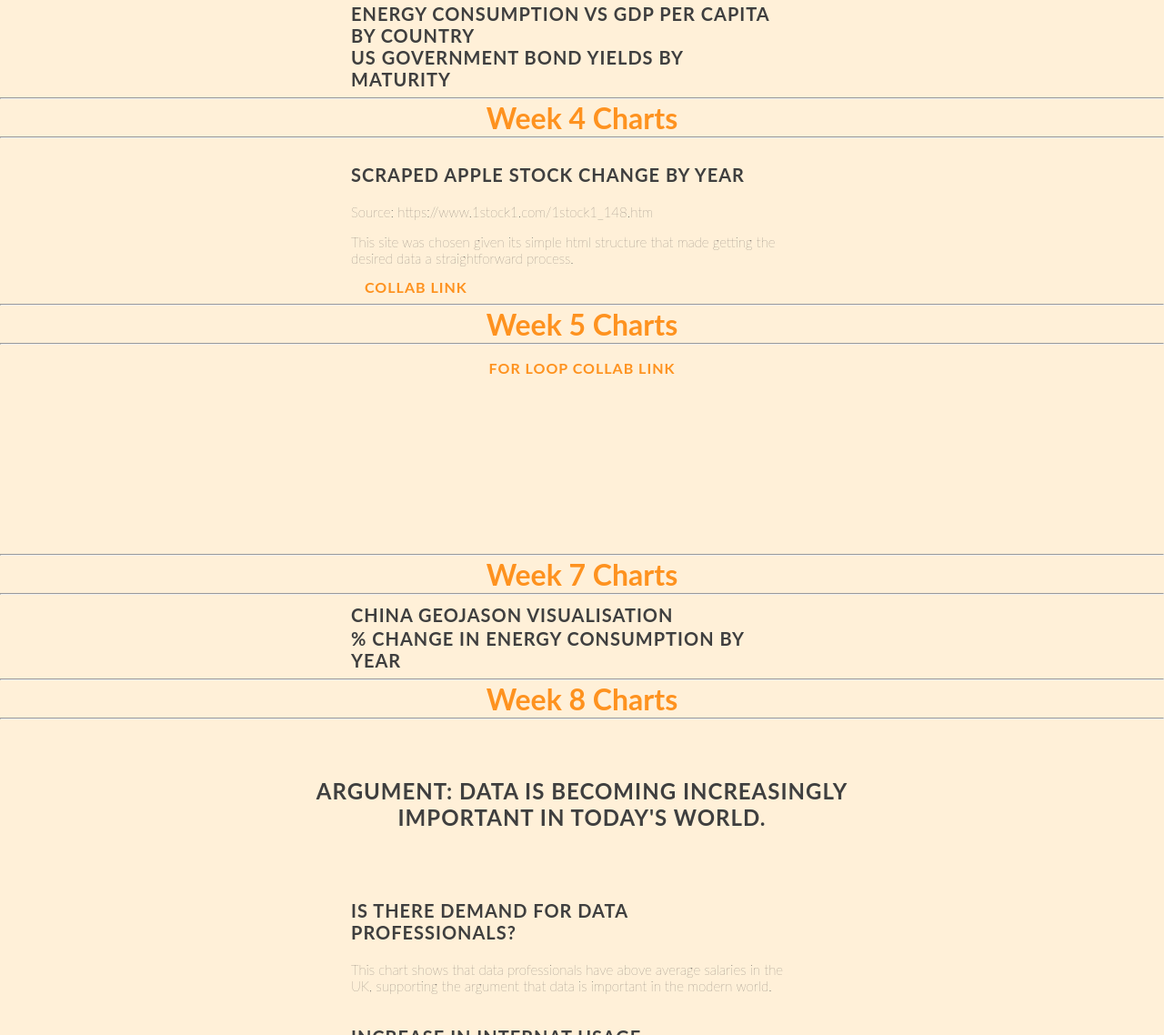
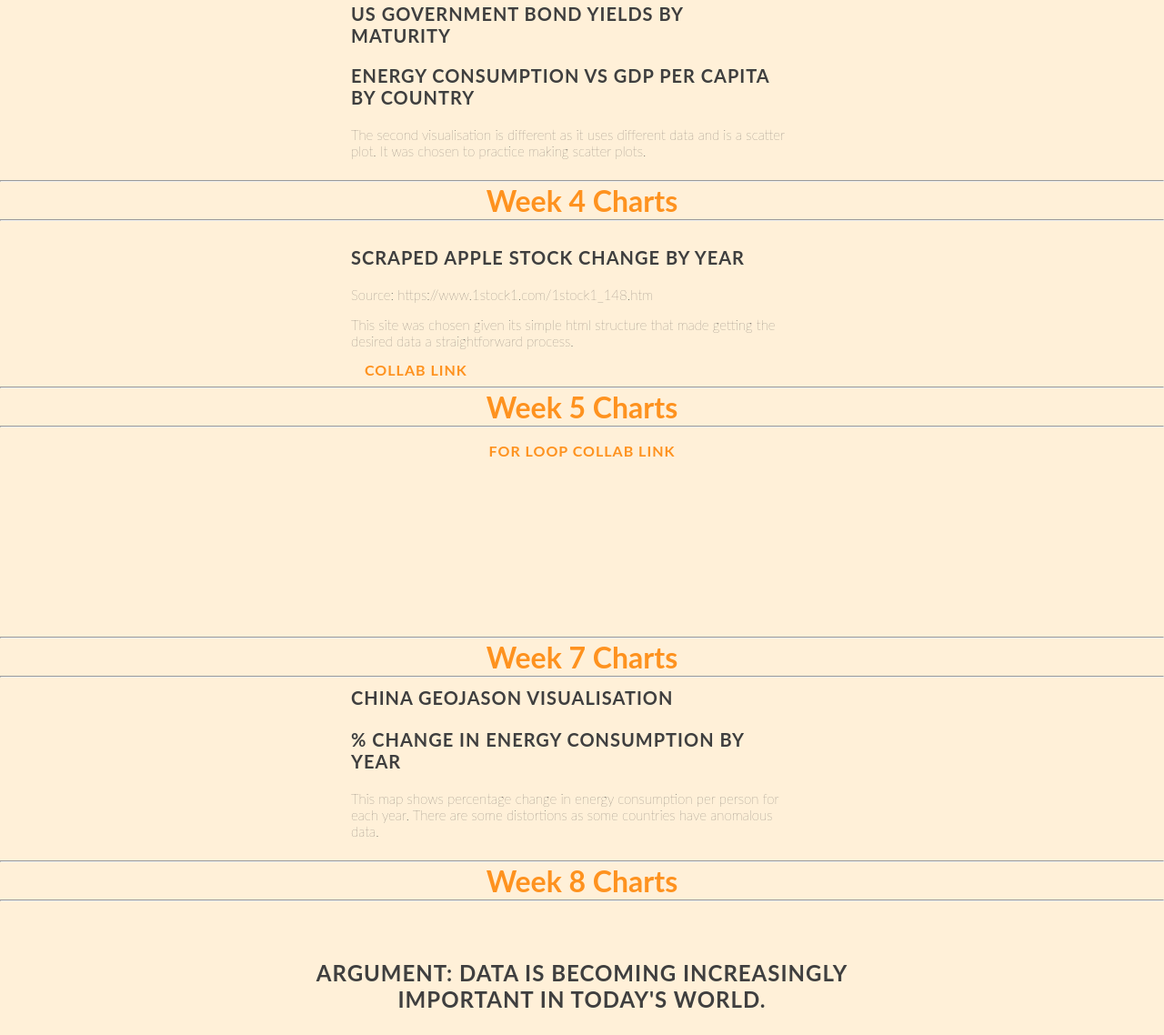
Before and after one commit to JamesFKean/JamesFKean.github.io, a plain HTML site: page portfolio.html in a window 1280 px wide. Shown: the part 696-1834 px from the top of the page at 91% size. Drawn offline with Linux system fonts and the light colour scheme; a script that the page names is missing.

Commit message:
Add files via upload

```diff
--- a/portfolio.html
+++ b/portfolio.html
@@ -93,13 +93,17 @@
 </div>
 
 <div class="alctt">
-        <h3 class = "altxt">Energy Consumption vs GDP Per Capita by Country</h3>
-        <div class="chart" id="Chart8"> </div>
+    <h3 class="altxt">US Government Bond Yields by Maturity</h3>
+    <div class="chart" id="Chart6"> </div>
 </div>
 <div class="alctt">
 
-        <h3 class="altxt">US Government Bond Yields by Maturity</h3>
-            <div class="chart" id="Chart6"> </div>
+    <span class="altxt">
+            <h3 >Energy Consumption vs GDP Per Capita by Country</h3>
+
+             <p>The second visualisation is different as it uses different data and is a scatter plot. It was chosen to practice making scatter plots.</p>
+            </span>
+             <div class="chart" id="Chart8"> </div>
 </div>
 
 <div >
@@ -172,9 +176,11 @@
     <div class="chart" id="Chart9"> </div>
 </div>
 <div class="alctt">
-
-    <h3 class="altxt">% Change in energy consumption by year</h3>
-        <div class="chart" id="Chart10"> </div>
+<span class="altxt">
+    <h3 >% Change in energy consumption by year</h3>
+    <P>This map shows percentage change in energy consumption per person for each year. There are some distortions as some countries have anomalous data.</P>
+</span>
+    <div class="chart" id="Chart10"> </div>
 </div>
 
 
```
